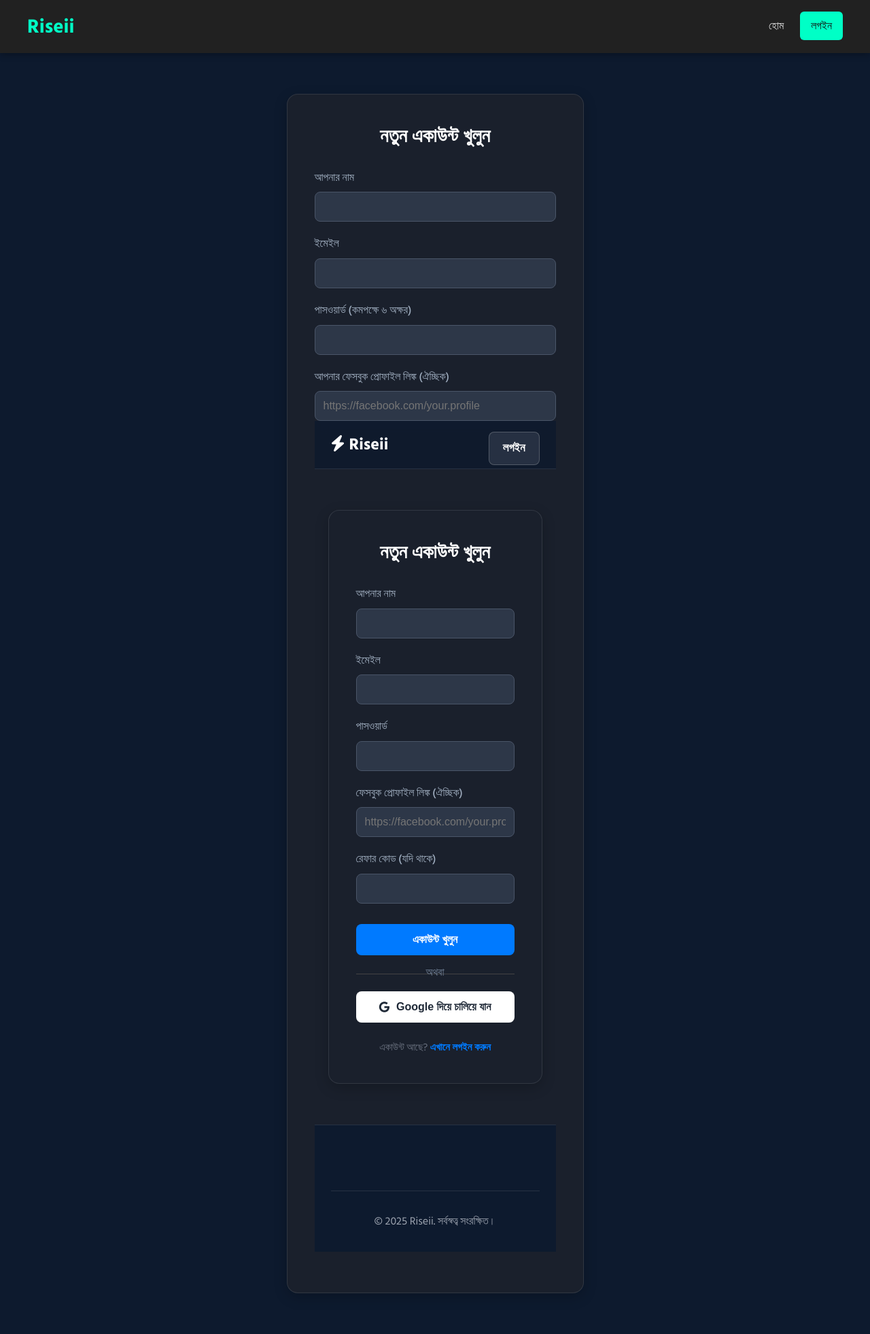
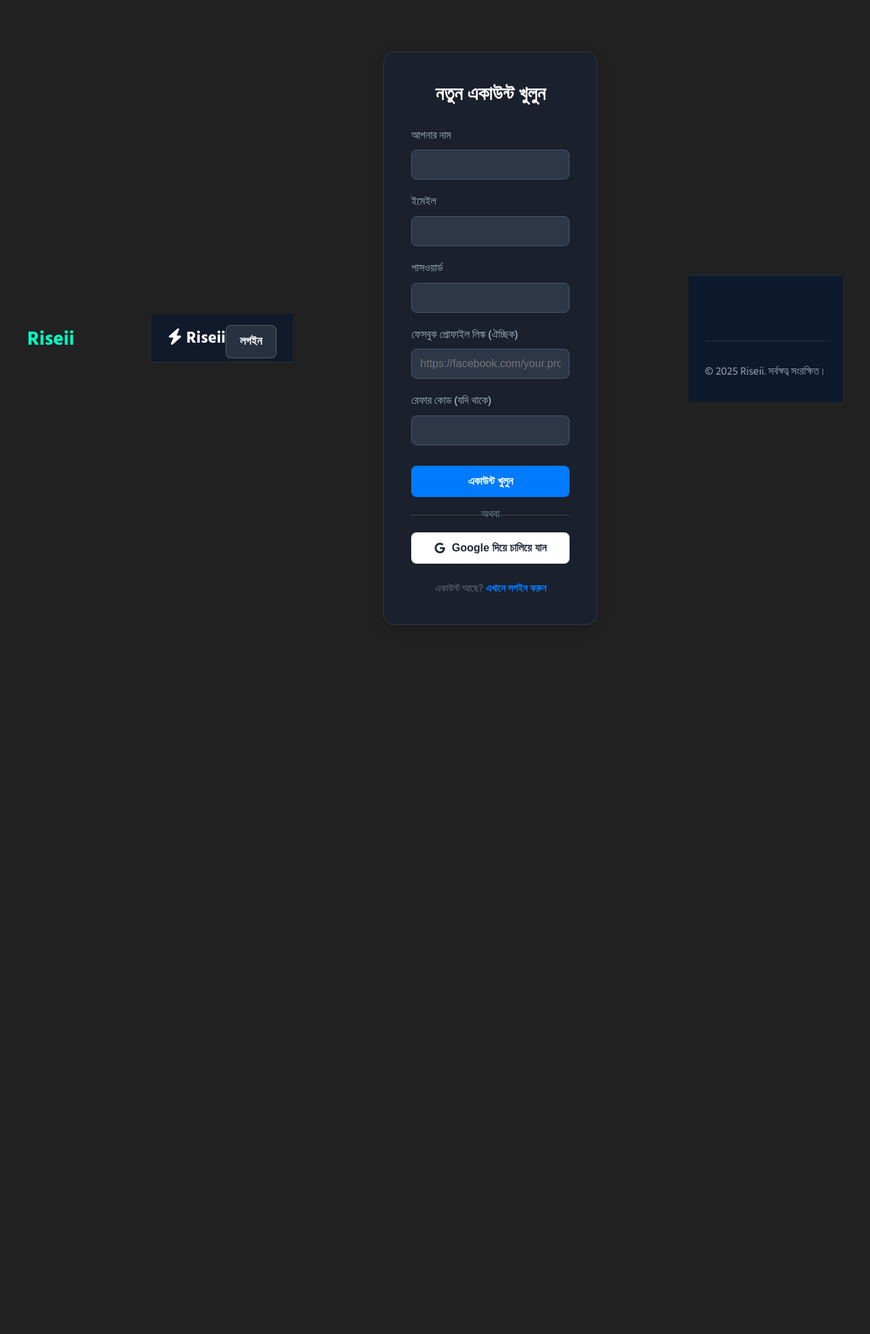
Before and after one commit to uto24/Riseii, a Flask app: page /signup in a window 1280 px wide. Shown: the whole page at 68% size. After the commit the page ends 919 px from the top, so only its background shows below. Run offline with Flask 2, Linux system fonts and the light colour scheme; some libraries are stand-ins or nearby versions.

Commit message:
Update signup.html

```diff
--- a/templates/signup.html
+++ b/templates/signup.html
@@ -53,47 +53,7 @@
     <header class="site-header">
         <div class="header-container">
             <div class="logo"><a href="{{ url_for('index') }}">Riseii</a></div>
-            <nav>
-                <ul class="nav-menu">
-                    <li><a href="{{ url_for('index') }}">হোম</a></li>
-                    {% if is_logged_in %}
-                        <li class="action-btn"><a href="{{ url_for('dashboard') }}">ড্যাশবোর্ড</a></li>
-                    {% else %}
-                        <li class="action-btn"><a href="{{ url_for('login') }}">লগইন</a></li>
-                    {% endif %}
-                </ul>
-            </nav>
-        </div>
-    </header>
 
-    <main class="main-content">
-        <section class="signup-section">
-            <div class="signup-container">
-                <h2>নতুন একাউন্ট খুলুন</h2>
-                {% with messages = get_flashed_messages(with_categories=true) %}
-                    {% if messages %}{% for category, message in messages %}
-                        <div class="flash {{ category }}">{{ message }}</div>
-                    {% endfor %}{% endif %}
-                {% endwith %}
-                <div id="client-message" class="flash" style="display: none;"></div>
-
-                <form id="signup-form" method="post" action="{{ url_for('signup') }}">
-                    <div class="form-group">
-                        <label for="name">আপনার নাম</label>
-                        <input type="text" id="name" name="name" required>
-                    </div>
-                    <div class="form-group">
-                        <label for="email">ইমেইল</label>
-                        <input type="email" id="email" name="email" required>
-                    </div>
-                    <div class="form-group">
-                        <label for="password">পাসওয়ার্ড (কমপক্ষে ৬ অক্ষর)</label>
-                        <input type="password" id="password" name="password" required minlength="6">
-                    </div>
-                    <div class="form-group">
-                        <label for="facebook_profile">আপনার ফেসবুক প্রোফাইল লিঙ্ক (ঐচ্ছিক)</label>
-                        <input type="url" id="facebook_profile" name="facebook_profile" placeholder="https://facebook.com/your.profile">
-<!doctype html>
 <html lang="bn">
 <head>
     <meta charset="utf-8">
```
